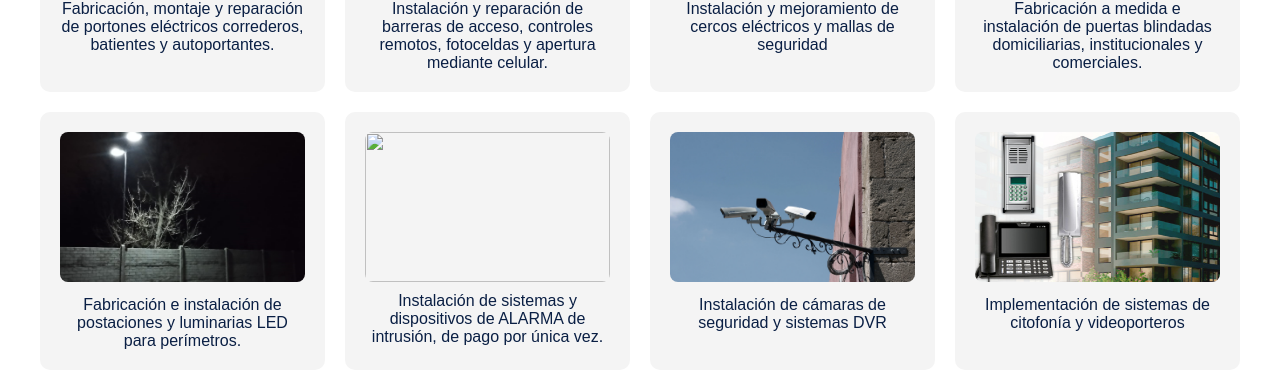
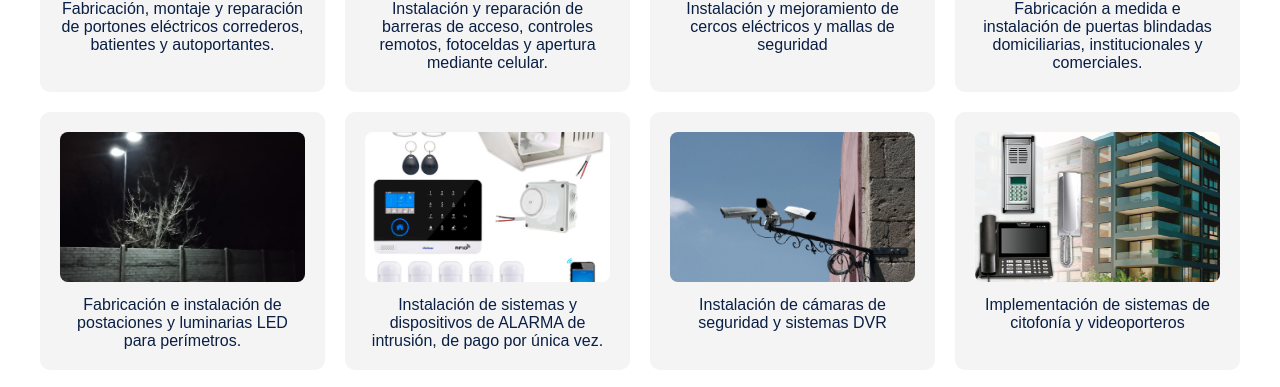
Before and after one commit to riandigu/portonmatic, a plain HTML site: page index.html in a window 1280 px wide. Shown: the part 3658-4045 px from the top of the page. Drawn offline with Linux system fonts and the light colour scheme.

Commit message:
Update image source for alarm system card

```diff
--- a/index.html
+++ b/index.html
@@ -901,7 +901,7 @@ nav a:active {
       Fabricación e instalación de postaciones y luminarias LED para perímetros.
     </div>
     <div class="card">
-      <img src="Alarmas.png">
+      <img src="Alarma.png">
       Instalación de sistemas y dispositivos de ALARMA de intrusión, de pago por única vez.
     </div>
 
```
